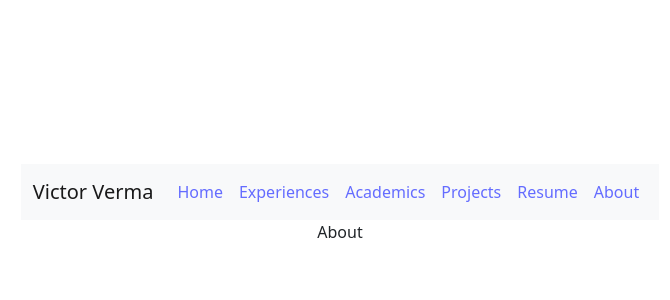
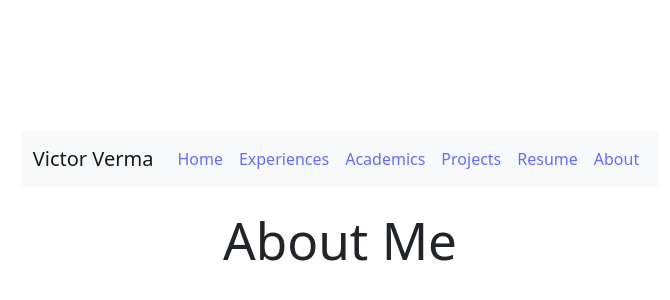
Before and after one commit to victorverma3/Portfolio, a React (Vite) app: page /about in a window 1280 px wide. Shown: the part 196-496 px from the top of the page, without its empty margins (300-970 px from the left). Built offline with nearby package versions, Linux system fonts and the light colour scheme.

Commit message:
reduced content margin to 25px

```diff
--- a/src/pages/about/About.css
+++ b/src/pages/about/About.css
@@ -0,0 +1,3 @@
+.content {
+    padding:25px 0px 0px 0px;
+}
--- a/src/pages/about/About.tsx
+++ b/src/pages/about/About.tsx
@@ -2,7 +2,11 @@ import React from "react";
 import "./About.css";
 
 const About = () => {
-  return <div>About</div>;
+  return (
+    <div className="content">
+      <h1 className="pageTitle">About Me</h1>
+    </div>
+  );
 };
 
 export default About;
--- a/src/pages/home/Home.css
+++ b/src/pages/home/Home.css
@@ -7,7 +7,7 @@
 
   .content {
     width:100%;
-    padding:50px 0px 0px 0px;
+    padding:25px 0px 0px 0px;
     display:flex;
     justify-content:center;
     align-content:center;
```
